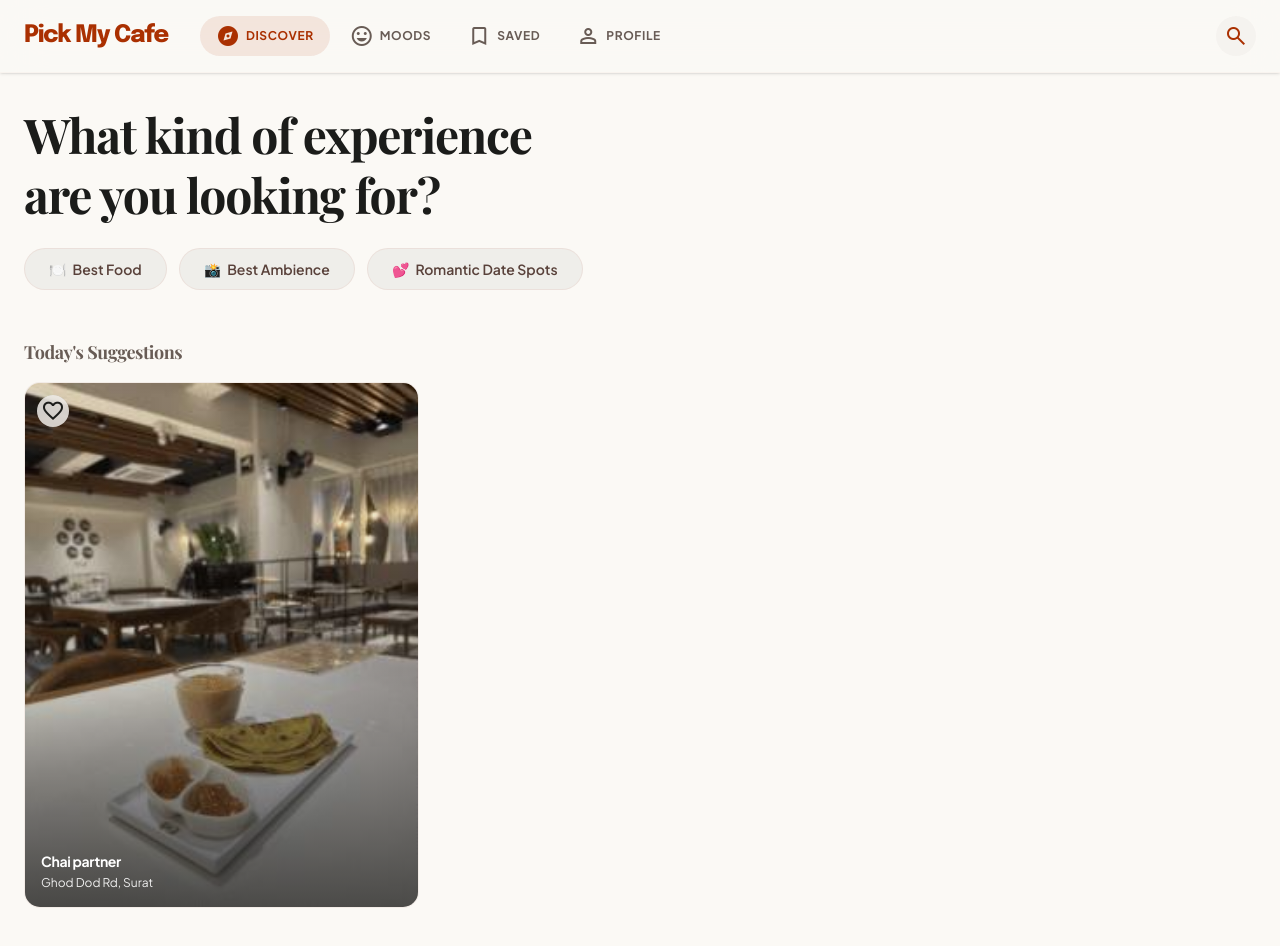
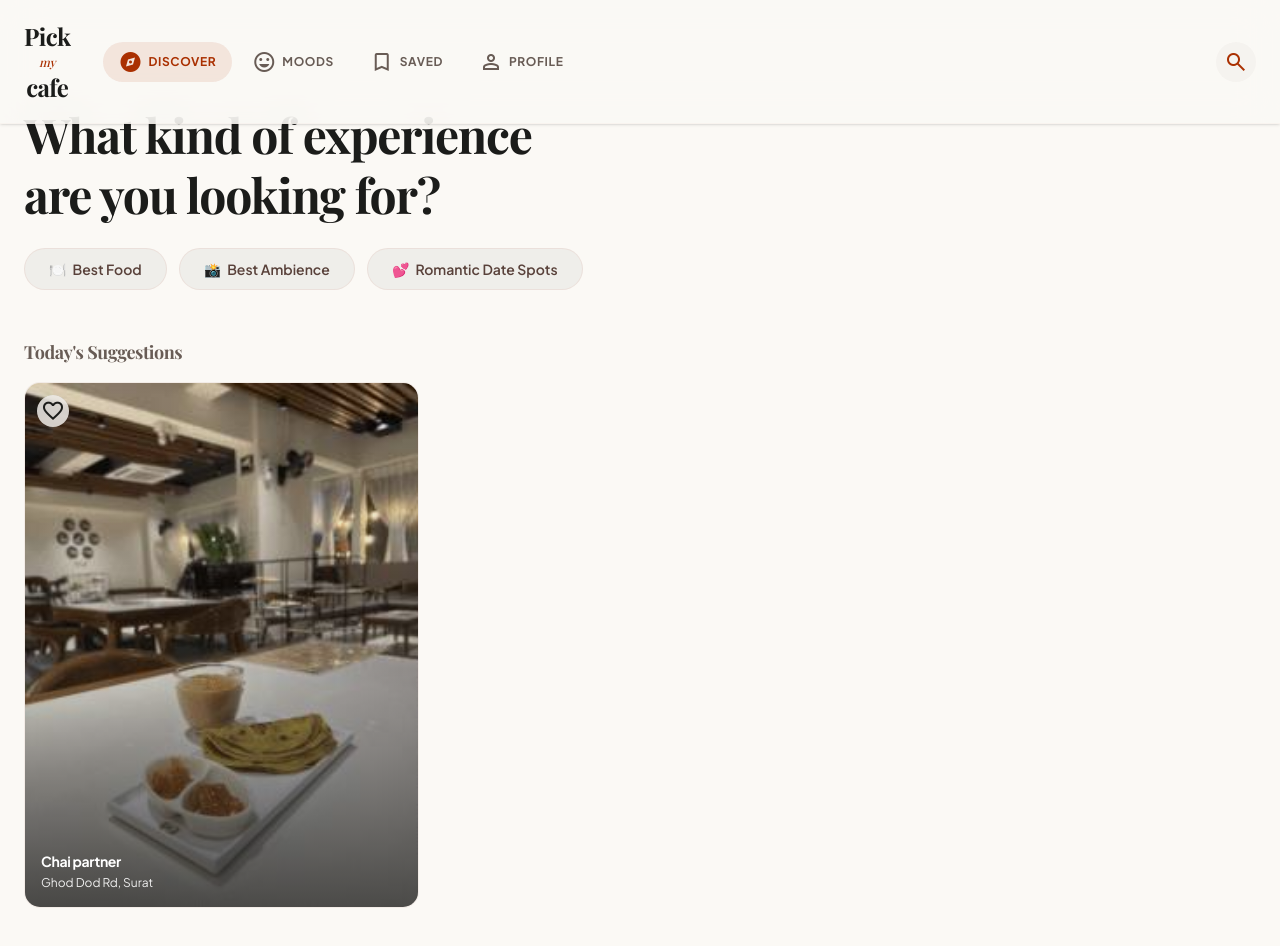
Before and after one commit to Nahar252001/eatopedia, a React (Vite) app: page / in a window 1280 px wide. Shown: the top 946 px of the page. Built offline with nearby package versions, Linux system fonts and the light colour scheme; a web font is replaced by a local one.

Commit message:
Update brand header to vertically stacked, center-aligned luxury typography

```diff
--- a/src/components/AdminDashboard.jsx
+++ b/src/components/AdminDashboard.jsx
@@ -429,12 +429,16 @@ export default function AdminDashboard({ places, onAddPlace, onEditPlace, onDele
       {/* Left Sidebar Nav */}
       <aside className="w-full md:w-64 flex-shrink-0 space-y-6">
         {/* Brand/Logo Card */}
-        <div className="bg-surface-container-low border border-outline-variant/20 rounded-3xl p-5 space-y-3 shadow-sm">
-          <div className="space-y-1">
-            <h2 className="font-serif font-extrabold text-2xl text-primary tracking-tight">Pick My Cafe</h2>
-            <span className="text-[10px] font-bold text-secondary uppercase tracking-widest block">Admin Console</span>
+        <div className="bg-surface-container-low border border-outline-variant/20 rounded-3xl p-5 space-y-4 shadow-sm flex flex-col items-center text-center">
+          <div className="flex flex-col select-none leading-[0.75] items-center text-center py-1">
+            <span className="font-serif text-2xl font-bold tracking-tight text-on-surface">Pick</span>
+            <span className="font-serif text-xs italic font-medium text-primary my-[1.5px] lowercase">my</span>
+            <span className="font-serif text-2xl font-bold tracking-tight text-on-surface lowercase">cafe</span>
           </div>
-          <p className="text-secondary text-[11px] leading-relaxed font-body">Onboard new discoveries, revise menu cards, or configure locations.</p>
+          <div className="space-y-1 w-full">
+            <span className="text-[10px] font-bold text-secondary uppercase tracking-widest block border-t border-outline-variant/15 pt-2">Admin Console</span>
+            <p className="text-secondary text-[11px] leading-relaxed font-body pt-1">Onboard new discoveries, revise menu cards, or configure locations.</p>
+          </div>
         </div>
 
         {/* Navigation list */}
--- a/src/components/Navbar.jsx
+++ b/src/components/Navbar.jsx
@@ -11,15 +11,17 @@ export default function Navbar({ activeTab, onTabChange, onOpenSearch }) {
   return (
     <header className="fixed top-0 w-full z-50 glass-header flex justify-between items-center px-6 py-4 bg-background/80 backdrop-blur-xl border-b border-outline-variant/10 shadow-sm transition-all duration-300">
       <div className="flex items-center gap-8">
-        <h1
-          className="font-display text-2xl font-extrabold text-primary tracking-tighter cursor-pointer"
+        <div
+          className="flex flex-col cursor-pointer select-none leading-[0.75] items-center text-center py-1 transition-all active:scale-95 duration-200"
           onClick={() => {
             onTabChange('discover');
             window.scrollTo({ top: 0, behavior: 'smooth' });
           }}
         >
-          Pick My Cafe
-        </h1>
+          <span className="font-serif text-2xl font-bold tracking-tight text-on-surface">Pick</span>
+          <span className="font-serif text-xs italic font-medium text-primary my-[1.5px] lowercase">my</span>
+          <span className="font-serif text-2xl font-bold tracking-tight text-on-surface lowercase">cafe</span>
+        </div>
 
         {/* Desktop Navigation Links */}
         <nav className="hidden md:flex items-center gap-1 font-body">
```
